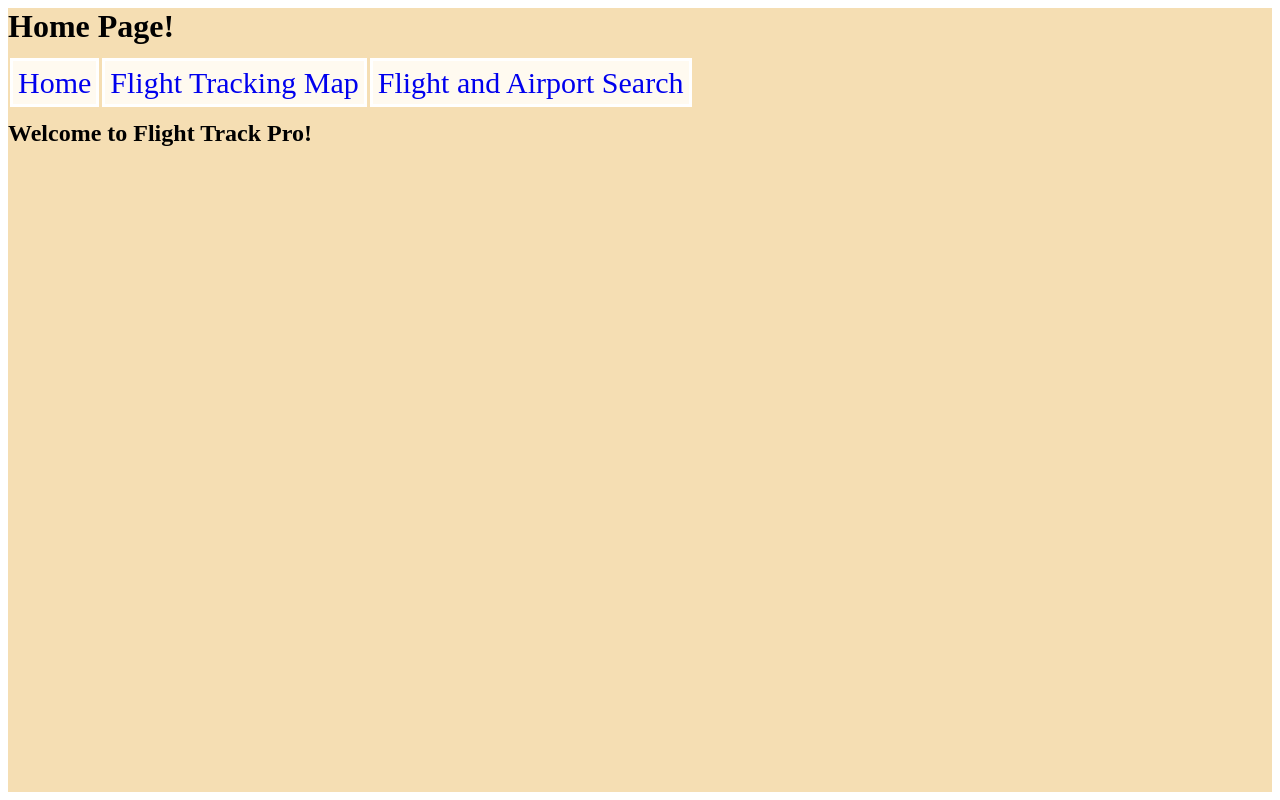
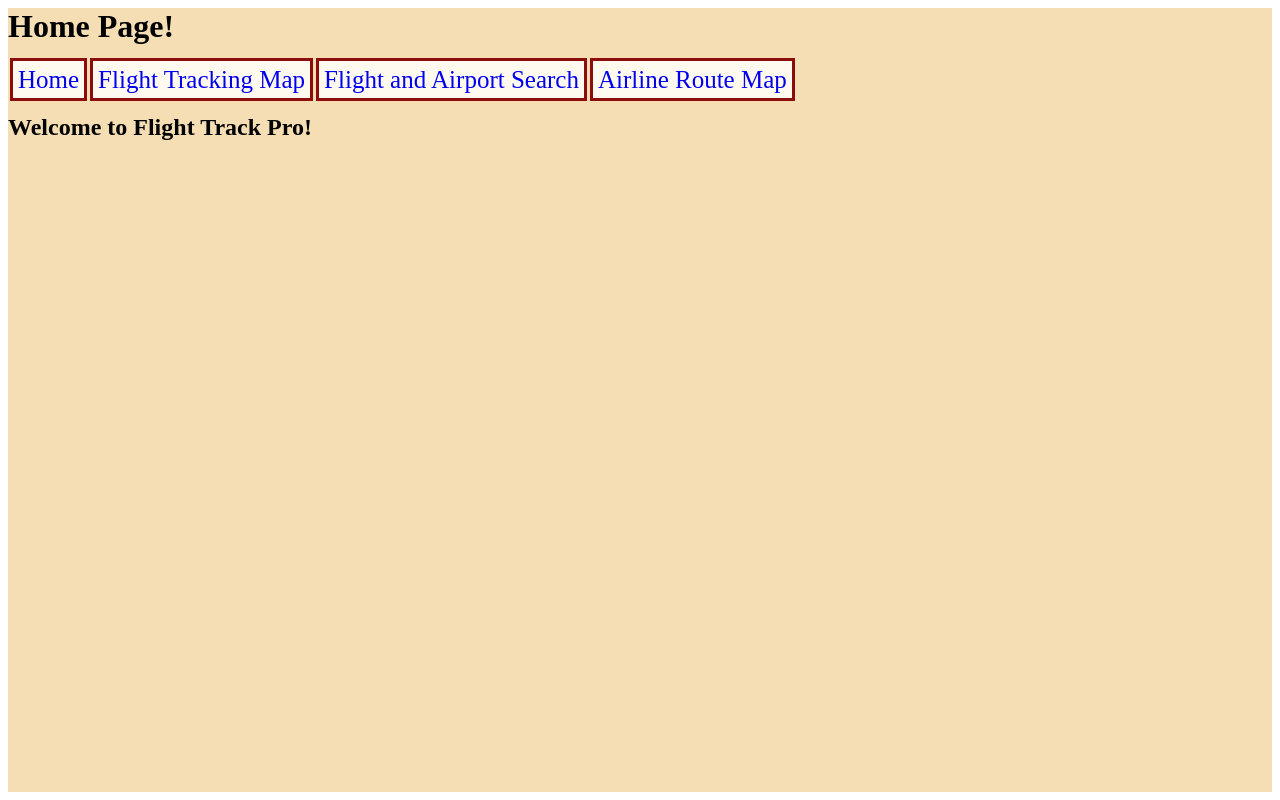
Before and after one commit to cbahk1/INST377FinalProject, a plain HTML site: page main.html in a window 1280 px wide. Drawn offline with Linux system fonts and the light colour scheme.

Commit message:
added maps nav bar option to home page nav bar

```diff
--- a/main.css
+++ b/main.css
@@ -7,10 +7,10 @@
 li {
     display: inline;
     margin-left: 5px;
-    font-size: 30px;
+    font-size: 25px;
     padding: 5px;
     outline-style: solid;
-    outline-color: white;
+    outline-color: rgb(141, 12, 12);
     background-color:floralwhite;
 }
 
--- a/main.html
+++ b/main.html
@@ -15,6 +15,7 @@
                 <li><a href="main.html"> Home</a></li>
                 <li><a href="flight_tracking.html"> Flight Tracking Map</a></li>
                 <li><a href="flight_search.html"> Flight and Airport Search</a></li>
+                <li><a href="maps.html"> Airline Route Map</a></li>
             </ul>
         </div>
         <div id="introBox">
```
